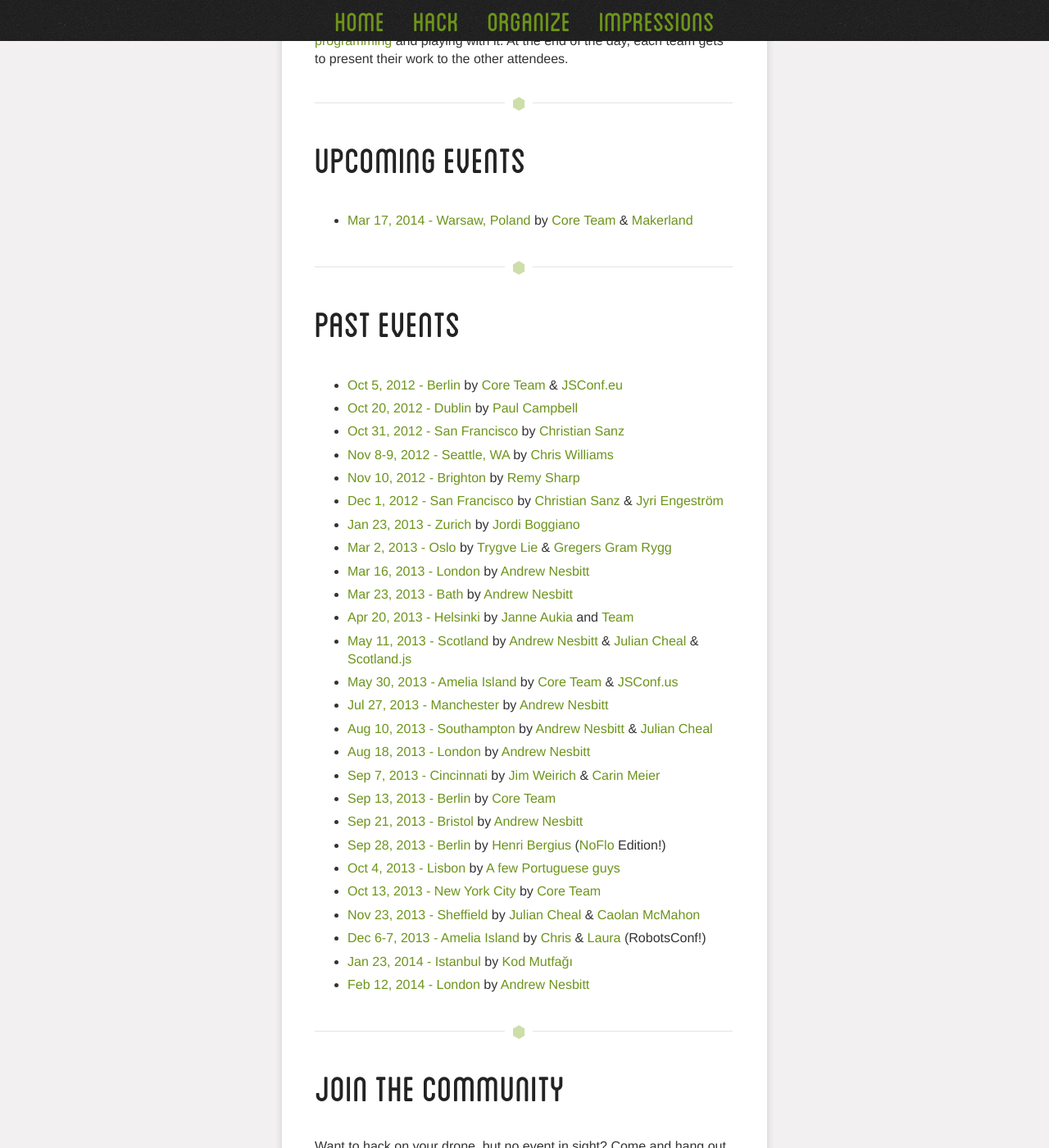
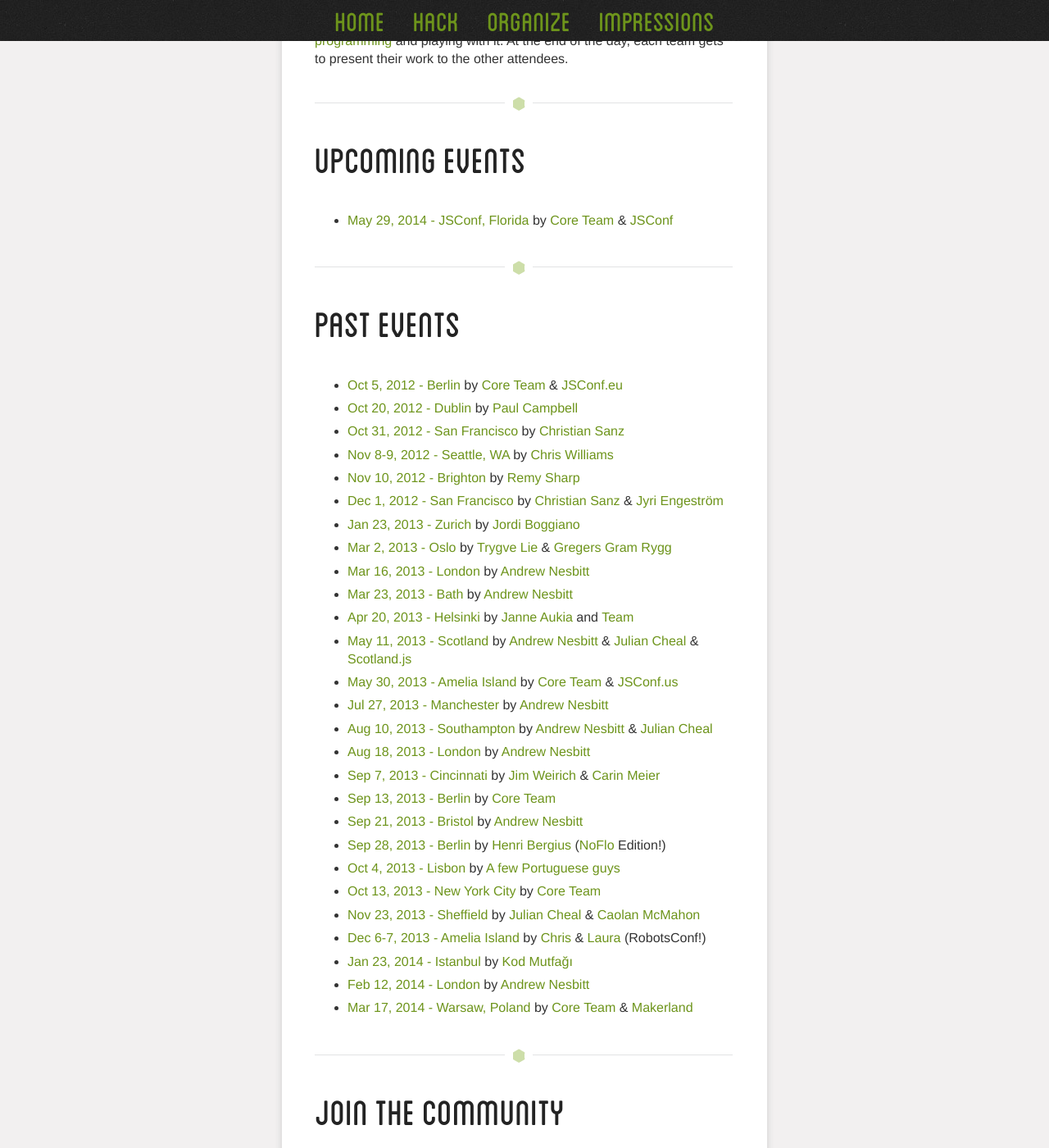
Before and after one commit to nodecopter/nodecopter.com, a Jekyll site: the page built from index.md, in a window 1280 px wide and 1400 px high, scrolled down 777 px. Shown: the whole window at 82% size. Built offline with Jekyll 4.4.1, drawn with Linux system fonts in a browser that asks for light colours; Markdown is read by kramdown in place of the engine named in the settings.

Commit message:
Updated homepage

```diff
--- a/index.md
+++ b/index.md
@@ -23,7 +23,7 @@ title: The NodeCopter - Programming flying robots with node.js
 
 <h2 id="upcoming-events"><a href="#upcoming-events">Upcoming Events</a></h2>
 
-* [Mar 17, 2014 - Warsaw, Poland](http://www.makerland.org/) by [Core Team](/core) & [Makerland](http://www.makerland.org/)
+* [May 29, 2014 - JSConf, Florida](/football) by [Core Team](/core) & [JSConf](http://2014.jsconf.us/)
 
 <hr>
 
@@ -55,6 +55,7 @@ title: The NodeCopter - Programming flying robots with node.js
 * [Dec 6-7, 2013 - Amelia Island](http://robotsconf.com) by [Chris](https://twitter.com/voodootikigod) & [Laura](https://twitter.com/lwilliams) (RobotsConf!)
 * [Jan 23, 2014 - Istanbul](http://kodmutfagi.org/workshops/) by [Kod Mutfağı](https://twitter.com/kodmutfagi)
 * [Feb 12, 2014 - London](/2014/london/feb-12) by [Andrew Nesbitt](https://twitter.com/teabass)
+* [Mar 17, 2014 - Warsaw, Poland](http://www.makerland.org/) by [Core Team](/core) & [Makerland](http://www.makerland.org/)
 
 <hr>
 
```
